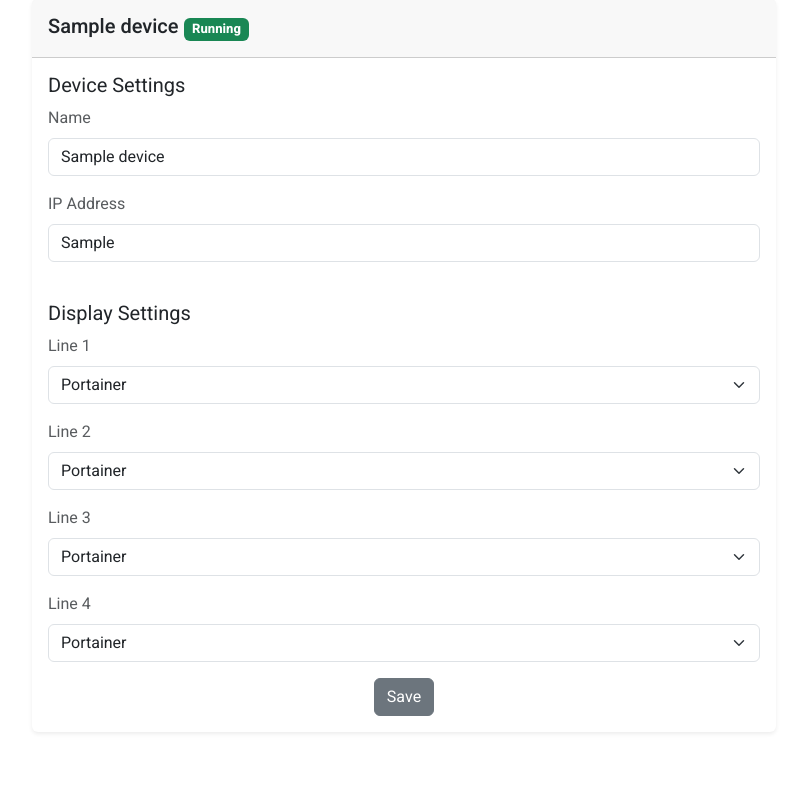
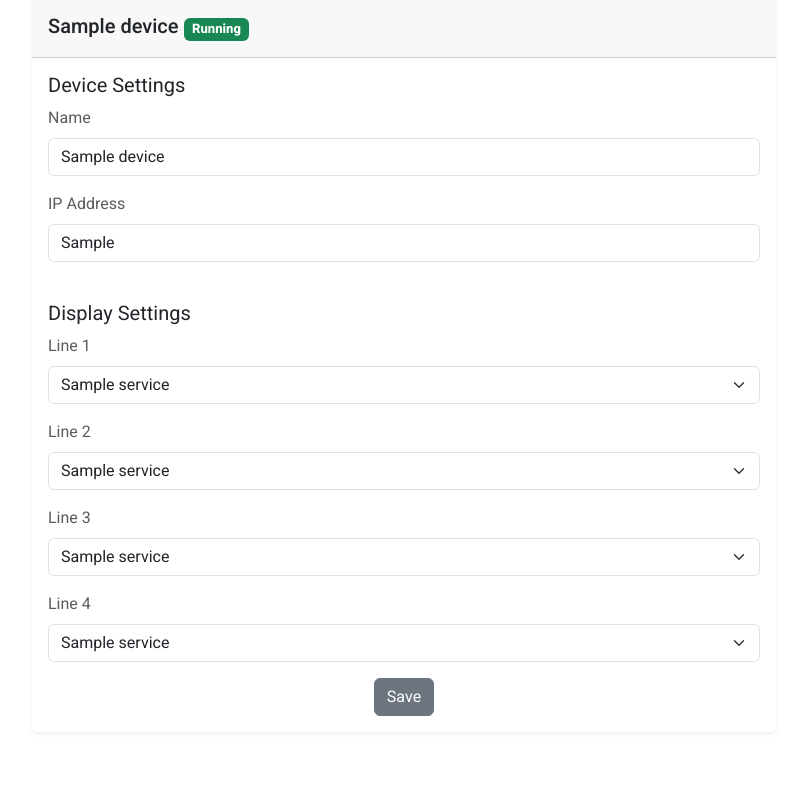
Before and after one commit to anglissr/HomeLabMonitor, a Flask app: page /devices/1/settings in a window 1280 px wide. Shown: the part 115-919 px from the top of the page, without its empty margins (236-1043 px from the left). Run offline with Flask 3, Linux system fonts and the light colour scheme; a user stored in the database is signed in; tables that the repository leaves empty hold one stand-in row (values such as "Sample post"); some libraries are stand-ins or nearby versions.

Commit message:
services and api key implementation

```diff
--- a/homelabmonitor/__init__.py
+++ b/homelabmonitor/__init__.py
@@ -22,6 +22,7 @@ def create_app():
 
     from .models import User
     from .models import Device
+    from .models import Service
 
     @login_manager.user_loader
     def load_user(user_id):
--- a/homelabmonitor/main.py
+++ b/homelabmonitor/main.py
@@ -1,5 +1,5 @@
 from . import db
-from .models import User, Device
+from .models import User, Device, Service
 from flask import Blueprint, render_template, redirect, url_for, request, flash, abort, g
 from flask_login import current_user, login_required, login_manager
 
@@ -67,16 +67,27 @@ def device_settings(device_id):
     if not device or device.user != current_user:
         abort(404)
     user_name = current_user.username
-
+    services = Service.query.all()
     if request.method == 'POST':
         # get the data from the form
         name = request.form.get('name')
         ip_address = request.form.get('ip_address')
+        service_objs = []
+        for i in range(1, 5):
+            service_id = request.form.get(f'line_{i}')
+            if service_id:
+                service_obj = Service.query.filter_by(id=service_id).first()
+                service_objs.append(service_obj)
+        for service in service_objs:
+            print(service.id)
         device.name = name
         device.ip = ip_address
-
+        device.service1_id = service_objs[0].id
+        device.service2_id = service_objs[1].id
+        device.service3_id = service_objs[2].id
+        device.service4_id = service_objs[3].id
         # save the changes to the database
         db.session.commit()
         flash('Success: Device settings saved.')
 
-    return render_template('device_settings.html', user_name=user_name, device=device)
+    return render_template('device_settings.html', user_name=user_name, device=device, services=services)
--- a/homelabmonitor/templates/device_settings.html
+++ b/homelabmonitor/templates/device_settings.html
@@ -38,37 +38,41 @@
           <div class="mb-3 text-body-secondary">
             <label for="line_1" class="form-label">Line 1</label>
             <select class="form-select" id="line_1" name="line_1">
-              <option value="temperature">Portainer</option>
-              <option value="humidity">Jellyfin</option>
-              <option value="pressure">Adguard Home</option>
-              <option value="custom">Radarr</option>
+              {% for service in services %}
+              <option value="{{ service.id }}" {% if service == device.service1 %}selected{% endif %}>
+                {{ service.name }}
+              </option>
+            {% endfor %}
             </select>
           </div>
           <div class="mb-3 text-body-secondary">
             <label for="line_2" class="form-label">Line 2</label>
             <select class="form-select" id="line_2" name="line_2">
-              <option value="temperature">Portainer</option>
-              <option value="humidity">Jellyfin</option>
-              <option value="pressure">Adguard Home</option>
-              <option value="custom">Radarr</option>
+              {% for service in services %}
+              <option value="{{ service.id }}" {% if service == device.service2 %}selected{% endif %}>
+                {{ service.name }}
+              </option>
+            {% endfor %}
             </select>
           </div>
           <div class="mb-3 text-body-secondary">
             <label for="line_3" class="form-label">Line 3</label>
             <select class="form-select" id="line_3" name="line_3">
-              <option value="temperature">Portainer</option>
-              <option value="humidity">Jellyfin</option>
-              <option value="pressure">Adguard Home</option>
-              <option value="custom">Radarr</option>
+              {% for service in services %}
+              <option value="{{ service.id }}" {% if service == device.service3 %}selected{% endif %}>
+                {{ service.name }}
+              </option>
+            {% endfor %}
             </select>
           </div>
           <div class="mb-3 text-body-secondary">
             <label for="line_4" class="form-label">Line 4</label>
             <select class="form-select" id="line_4" name="line_4">
-              <option value="temperature">Portainer</option>
-              <option value="humidity">Jellyfin</option>
-              <option value="pressure">Adguard Home</option>
-              <option value="custom">Radarr</option>
+              {% for service in services %}
+              <option value="{{ service.id }}" {% if service == device.service4 %}selected{% endif %}>
+                {{ service.name }}
+              </option>
+            {% endfor %}
             </select>
           </div>
           <div class="text-center">
--- a/scheduler.py
+++ b/scheduler.py
@@ -11,7 +11,10 @@ def job():
         for user in users:
             devices = Device.query.filter_by(user_id=user.id).all()
             for device in user.devices:
-                print(f"Device: {device.name}")
+                print(device.service1.api)
+                print(device.service2.api)
+                print(device.service3.api)
+                print(device.service4.api)
 
 scheduler = BackgroundScheduler()
 scheduler.add_job(job, 'interval', seconds=1)
```
Also changed, not shown: homelabmonitor/models.py (+16 -4 lines).
